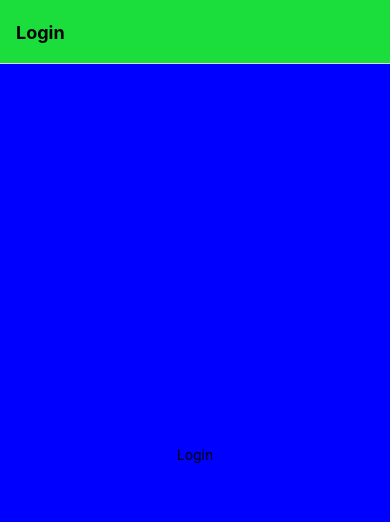
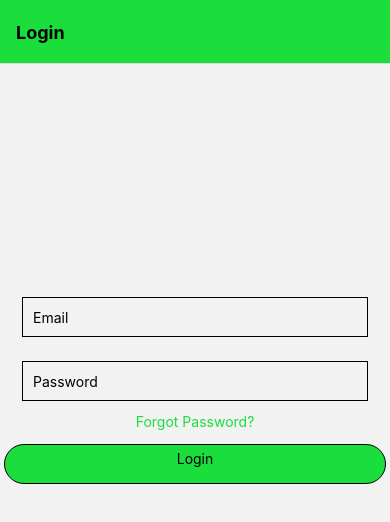
Before and after one commit to Ntshangase/servicefinder, a React Native app: screen /Login in a window 390 px wide. Shown: the top 522 px of the page. Built offline with nearby package versions, Linux system fonts and the light colour scheme.

Commit message:
a.m commits

```diff
--- a/App.js
+++ b/App.js
@@ -3,6 +3,7 @@ import { StyleSheet, Text, View } from 'react-native';
 import { NavigationContainer } from '@react-navigation/native';
 import Login from './src/Login';
 import { createNativeStackNavigator } from '@react-navigation/native-stack';
+import Home from './home/Home';
 
 const Stack = createNativeStackNavigator();
 
@@ -12,6 +13,17 @@ export default function App() {
 
       <Stack.Navigator>
       <Stack.Screen name="Login" component={Login}
+      options={{
+        headerStyle: {
+          backgroundColor: '#1BDE3D',
+        },
+        headerTintColor: 'black',
+        headerTitleStyle: {
+          fontWeight: 'bold',
+        },
+      }} />
+
+      <Stack.Screen name="Home" component={Home}
       options={{
         headerStyle: {
           backgroundColor: '#1BDE3D',
--- /dev/null
+++ b/home/Home.js
@@ -0,0 +1,28 @@
+//import liraries
+import React, { Component } from 'react';
+import { View, Text, StyleSheet } from 'react-native';
+import { NavigationContainer } from '@react-navigation/native';
+import { createNativeStackNavigator } from '@react-navigation/native-stack';
+
+
+// create a component
+const Home = ({ navigation }) => {
+    return (
+        <View style={styles.container}>
+            <Text>Home</Text>
+        </View>
+    );
+};
+
+// define your styles
+const styles = StyleSheet.create({
+    container: {
+        flex: 1,
+        justifyContent: 'center',
+        alignItems: 'center',
+        backgroundColor: '#434DBF ',
+    },
+});
+
+//make this component available to the app
+export default Home;
--- a/src/Login.js
+++ b/src/Login.js
@@ -1,13 +1,34 @@
 //import liraries
 import React, { Component } from 'react';
-import { View, Text, StyleSheet } from 'react-native';
+import { View, Text, StyleSheet, SafeAreaView, TextInput, TouchableOpacity, Dimensions  } from 'react-native';
+
+const windowWidth = Dimensions.get('window').width;
+const windowHeight = Dimensions.get('window').height;
 
 // create a component
-const Login = () => {
+const Login = ({ navigation }) => {
     return (
-        <View style={styles.container}>
-            <Text>Login</Text>
-        </View>
+        <SafeAreaView>
+            <View style={styles.form} >
+            <TextInput
+        style={styles.input}
+        placeholder="Email"
+      />
+      <TextInput
+        style={styles.input}
+        placeholder="Password"
+        secureTextEntry={true}
+      />
+      <Text View style={styles.forgotText}>
+              Forgot Password?</Text>
+            </View>
+      <TouchableOpacity
+        style={styles.button}
+        onPress={() => navigation.navigate('Home') }
+      >
+        <Text>Login</Text>
+      </TouchableOpacity>
+    </SafeAreaView>
     );
 };
 
@@ -15,10 +36,31 @@ const Login = () => {
 const styles = StyleSheet.create({
     container: {
         flex: 1,
-        justifyContent: 'center',
-        alignItems: 'center',
-        backgroundColor: 'blue',
     },
+    input: {
+        height: 40,
+        margin: 12,
+        borderWidth: 1,
+        padding: 10,
+    },
+    button: {
+        height: 40,
+        margin: 4,
+        borderWidth: 1,
+        padding: 5,
+        alignItems: "center",
+        backgroundColor: "#1BDE3D",
+        borderRadius: 20
+    },
+    form: {
+        margin:10,
+        paddingTop:windowHeight/4
+    },
+    forgotText: {
+        textAlign: "center",
+    justifyContent: "center",
+    color: "#1BDE3D"
+    }
 });
 
 //make this component available to the app
```
Also changed, not shown: home/data.js (added).
